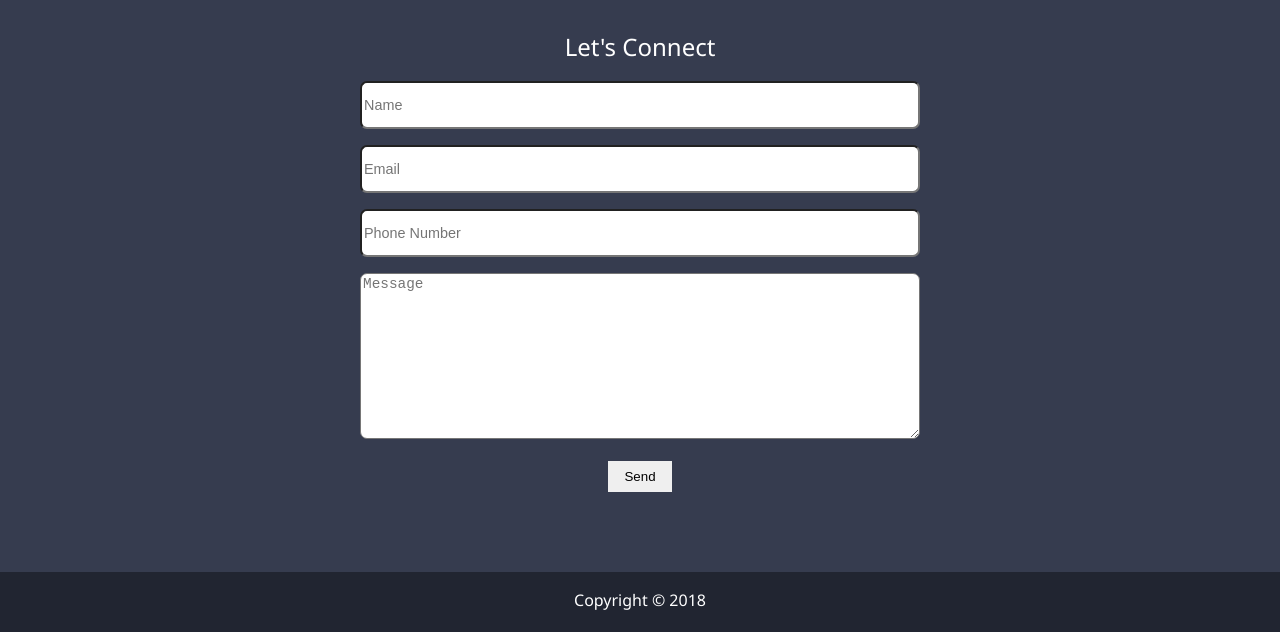
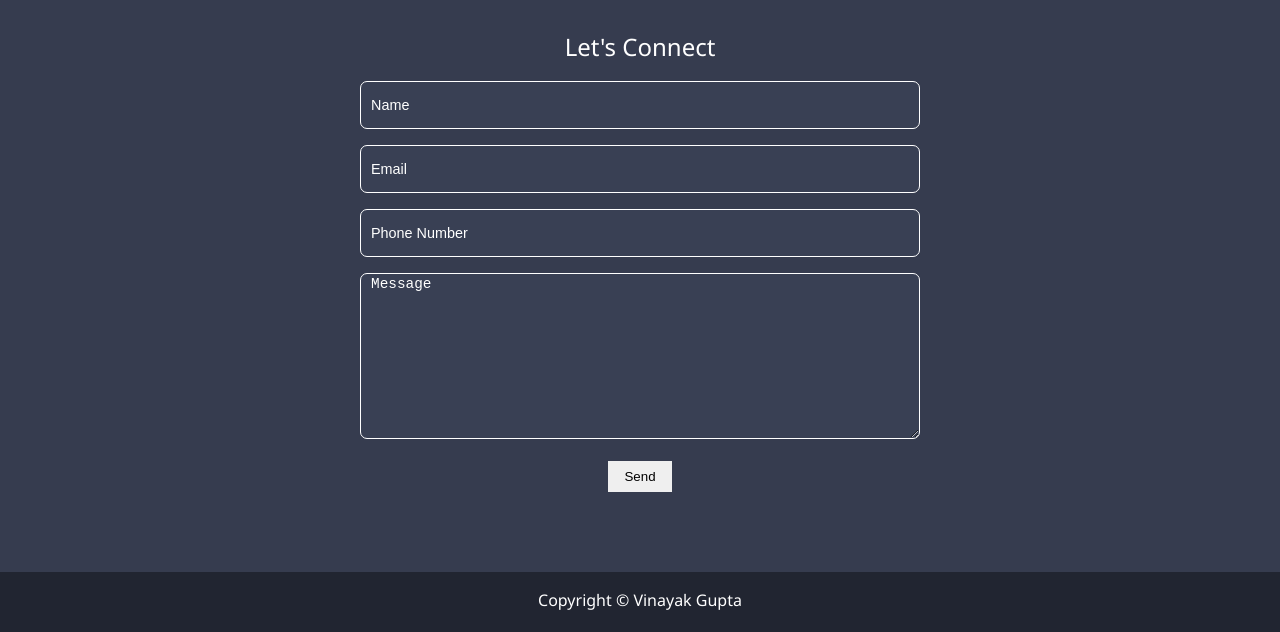
Before and after one commit to vinayak1823/vinayak1823.github.io, a website: page dist/contact.html in a window 1280 px wide. Shown: the part 253-885 px from the top of the page. Drawn offline with Linux system fonts and the light colour scheme.

Commit message:
Bug fixes

```diff
--- a/scss/_mobile.scss
+++ b/scss/_mobile.scss
@@ -76,6 +76,7 @@
 @include mediaSm {
   main#home h1 {
     font-size: 4.5rem;
+    margin-top: 13vh;
   }
 
   .projects {
--- a/scss/main.scss
+++ b/scss/main.scss
@@ -140,6 +140,13 @@ main {
       width: 50%;
       border-radius: 7px;
       font-size: 0.9rem;
+      background: rgba(lighten($primary-color, 2), 0.9);
+      border: 1px solid white;
+      color: #fff;
+      &::placeholder {
+        padding-left: 0.5rem;
+        color: #fff;
+      }
     }
   }
 
```
Also changed, not shown: dist/about.html, dist/contact.html, dist/css/main.css, dist/index.html, dist/work.html.
